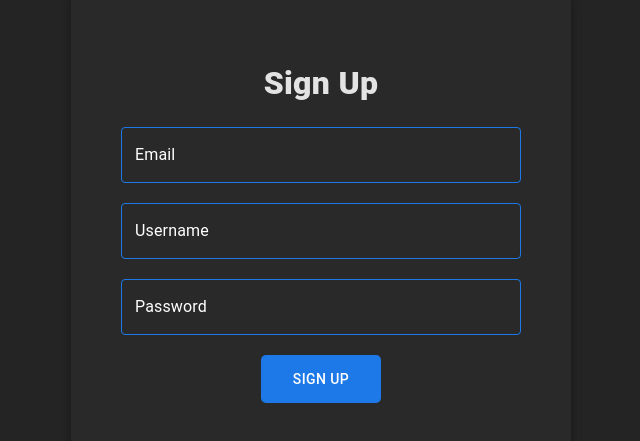
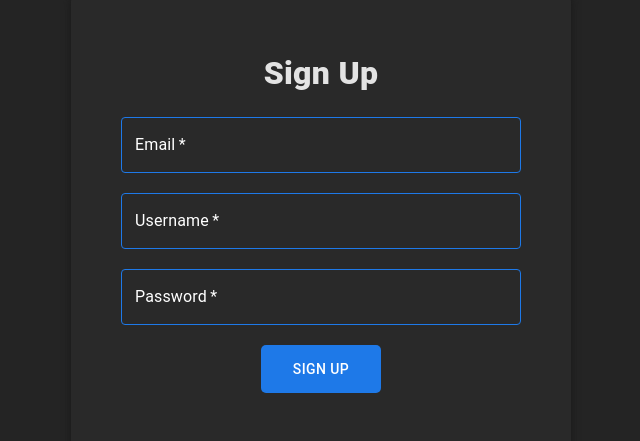
Before and after one commit to AidenRand/gui-user-auth, a React (Vite) app: page /signup in a window 1280 px wide. Shown: the part 239-680 px from the top of the page, without its empty margins (319-959 px from the left). Built offline with nearby package versions, Linux system fonts and the light colour scheme.

Commit message:
Add toast notifications

```diff
--- a/src/components/SignUp.jsx
+++ b/src/components/SignUp.jsx
@@ -3,13 +3,14 @@ import axios from 'axios';
 import { Box, TextField, Typography } from '@mui/material';
 import MyButton from './MyButton';
 import TextFieldStyling from './TextFieldStyling';
+import { ToastContainer, toast } from 'react-toastify';
+import 'react-toastify/dist/ReactToastify.css';
 
 function SignUp() {
-    const [userInfo, setUserInfo] = useState({});
-
     const emailRef = useRef(null);
     const usernameRef = useRef(null);
     const passwordRef = useRef(null);
+    const [status, setStatus] = useState('');
 
     const handleSubmit = async (e) => {
         e.preventDefault();
@@ -18,15 +19,37 @@ function SignUp() {
         const password = passwordRef.current.value;
 
         try {
-            const postReq = await axios.post('http://localhost:5000/signup', {
-                email: email,
-                password: password,
-                username: username,
+            const postReq = await axios
+                .post('http://localhost:5000/signup', {
+                    email: email,
+                    password: password,
+                    username: username,
+                })
+                .then((res) => {
+                    // console.log(res.data.success);
+                    if (res.data.success) {
+                        toast.success('Account created successfully!', {
+                            position: 'top-right',
+                            autoClose: 3000,
+                            hideProgressBar: false,
+                            closeOnClick: true,
+                            pauseOnHover: true,
+                            draggable: false,
+                        });
+                    }
+                });
+        } catch (err) {
+            toast.error('Account creation failed!', {
+                position: 'top-right',
+                autoClose: 3000,
+                hideProgressBar: false,
+                closeOnClick: true,
+                pauseOnHover: true,
+                draggable: false,
             });
-            console.log('request response', postReq);
-        } catch (err) {
-            console.log(err);
         }
+
+        console.log(status);
 
         emailRef.current.value = '';
         usernameRef.current.value = '';
@@ -57,21 +80,26 @@ function SignUp() {
                 Sign Up
             </Typography>
             <TextField
+                required
                 inputRef={emailRef}
                 label='Email'
                 sx={TextFieldStyling}
             />
             <TextField
+                required
                 inputRef={usernameRef}
                 label='Username'
                 sx={TextFieldStyling}
             />
             <TextField
+                required
                 inputRef={passwordRef}
                 label='Password'
                 sx={TextFieldStyling}
             />
+
             <MyButton type='submit'>Sign Up</MyButton>
+            <ToastContainer />
         </Box>
     );
 }
```
Also changed, not shown: 1 other file (tests, documents, lock files or other folders).
